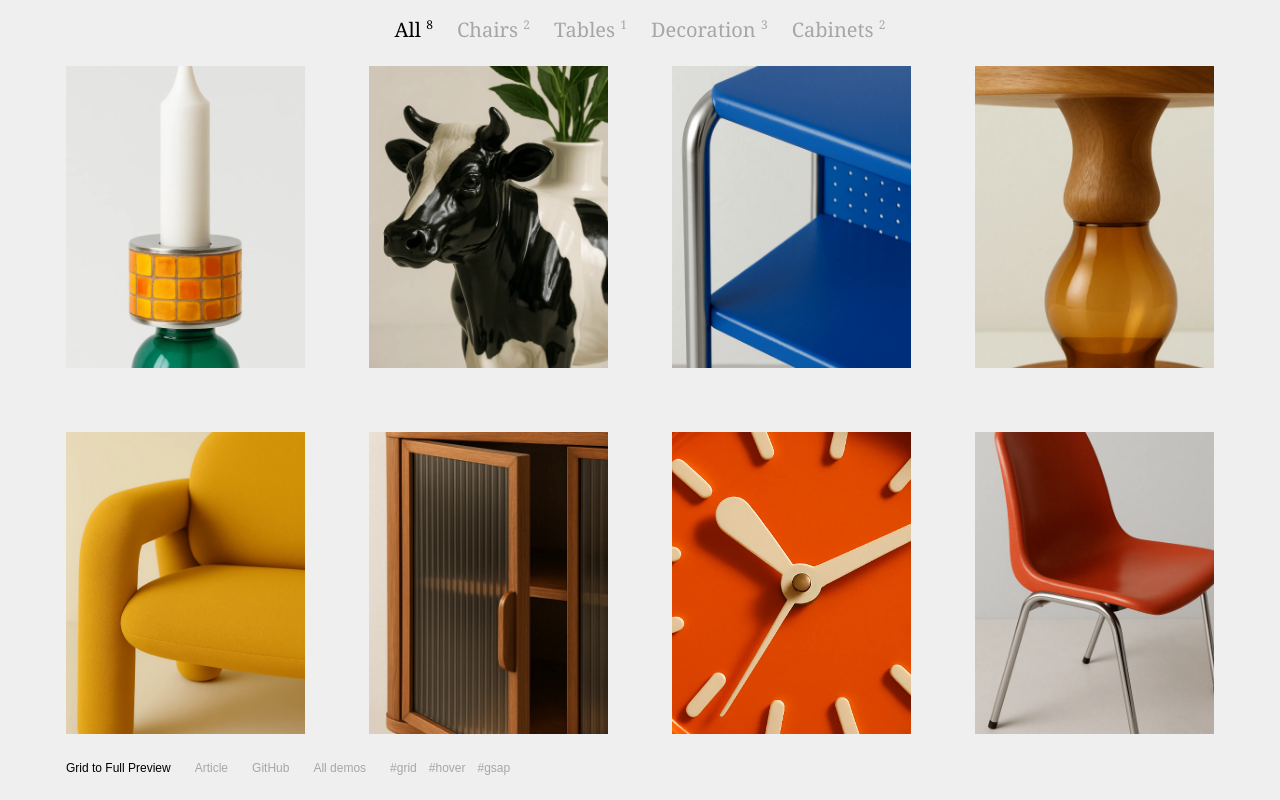
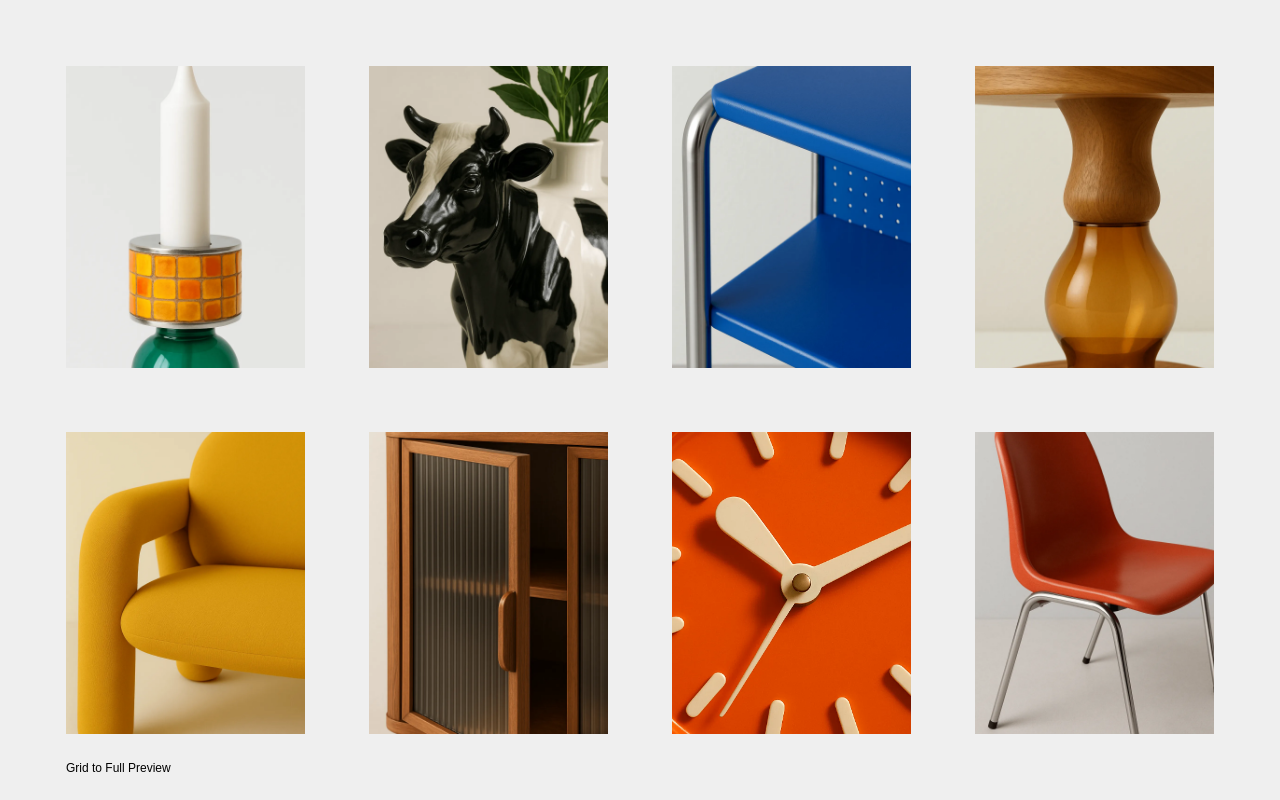
Before and after one commit to TanishkBansode/codrops-grid-to-preview, a website built with Vite: page src/index.html in a window 1280 px wide. Built offline with nearby package versions, Linux system fonts and the light colour scheme.

Commit message:
Update index.html

```diff
--- a/src/index.html
+++ b/src/index.html
@@ -4,7 +4,6 @@
     <meta charset="UTF-8" />
     <meta name="viewport" content="width=device-width, initial-scale=1" />
     <title>GridToFullPreview | Codrops</title>
-    <meta name="author" content="Gwen Bogaert for Codrops" />
     <link rel="shortcut icon" href="https://tympanus.net/favicon/favicon.ico" />
     <link rel="stylesheet" type="text/css" href="css/base.css" />
     <script>
@@ -16,26 +15,8 @@
     <main>
       <header class="frame">
         <h1 class="frame__title">Grid to Full Preview</h1>
-        <a class="frame__back" href="https://tympanus.net/codrops/?p=93410">Article</a>
-        <a class="frame__archive" href="https://tympanus.net/codrops/demos/">All demos</a>
-        <a class="frame__github" href="https://github.com/gwen-bo/codrops-grid-to-preview">GitHub</a>
-        <nav class="frame__tags">
-          <a href="https://tympanus.net/codrops/demos/?tag=grid">#grid</a>
-          <a href="https://tympanus.net/codrops/demos/?tag=hover">#hover</a>
-          <a href="https://tympanus.net/codrops/demos/?tag=gsap">#gsap</a>
-        </nav>
       </header>
       <div class="content">
-        <!-- decorative only -->
-        <nav class="shop-categories">
-          <ul>
-            <li class="--active">All <sup>8</sup></li>
-            <li>Chairs <sup>2</sup></li>
-            <li>Tables <sup>1</sup></li>
-            <li>Decoration <sup>3</sup></li>
-            <li>Cabinets <sup>2</sup></li>
-          </ul>
-        </nav>
         <p class="breakpoint-disclaimer">🖥️ Seems like this demo best suited for desktop.</p>
         <!-- decorative only -->
         <div class="products">
```
